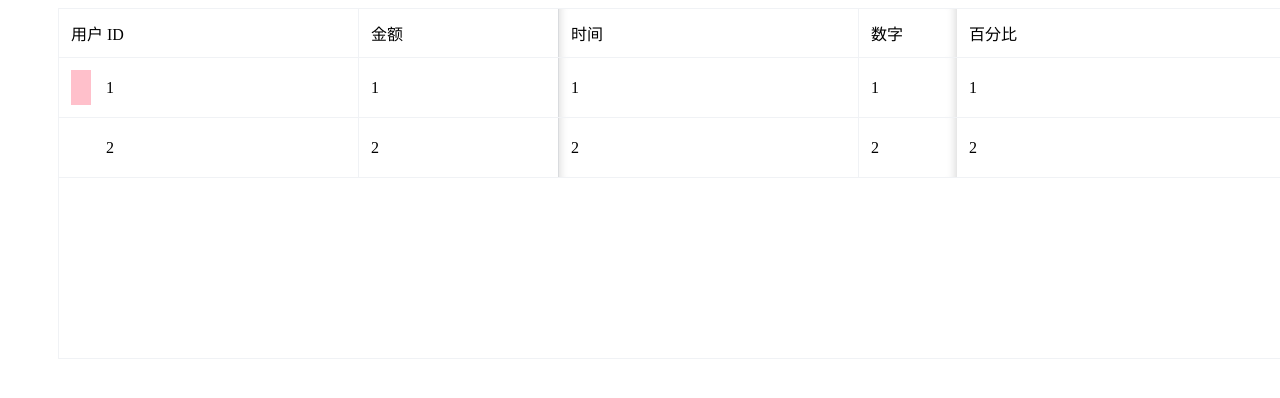
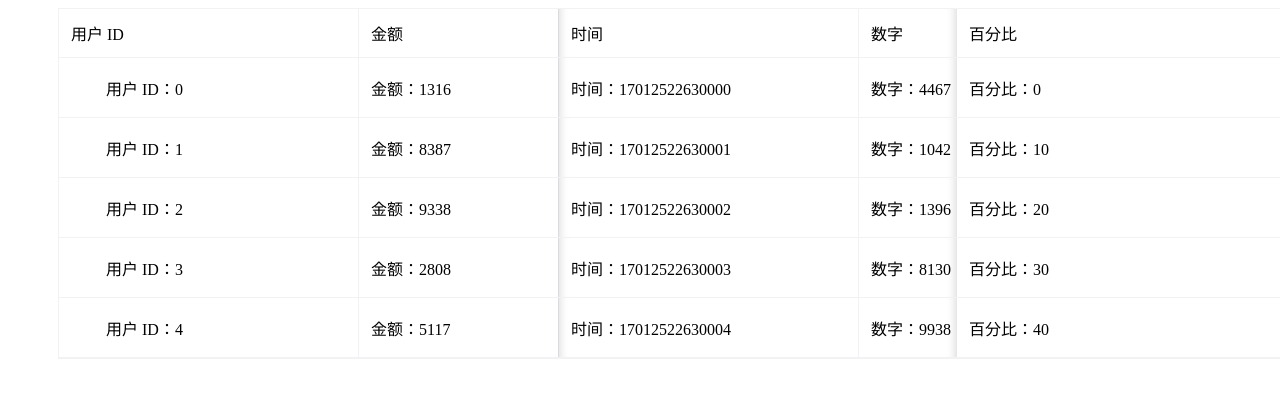
Before and after one commit to xzd-inc/MTable, a React (Vite) app: page / in a window 1280 px wide. Shown: the top 398 px of the page. Built offline with nearby package versions, Linux system fonts and the light colour scheme.

Commit message:
feat: 优化

```diff
--- a/src/mux-simple-table/docs/0-basic.tsx
+++ b/src/mux-simple-table/docs/0-basic.tsx
@@ -2,32 +2,32 @@
 import React from 'react'
 import MuxSimpleTable from '..'
 
-// const dataSource = Array.from({ length: 1000 }).map((v, i) => {
-//   return {
-//     id: '用户 ID：' + i,
-//     money: '金额：' + Math.floor(Math.random() * 10000),
-//     time: '时间：' + Date.now() + i,
-//     number: '数字：' + Math.round(Math.random() * 10000),
-//     per: '百分比：' + i * 10,
-//   }
-// })
+const dataSource = Array.from({ length: 1000000 }).map((v, i) => {
+  return {
+    id: '用户 ID：' + i,
+    money: '金额：' + Math.floor(Math.random() * 10000),
+    time: '时间：' + Date.now() + i,
+    number: '数字：' + Math.round(Math.random() * 10000),
+    per: '百分比：' + i * 10,
+  }
+})
 
-const dataSource = [
-  {
-    id: 1, money: 1, time: 1, number: 1, per: 1,
-    children: [
-      { id: 3, money: 3, time: 3, number: 3, per: 3 },
-      {
-        id: 4, money: 4, time: 4, number: 4, per: 4,
-        children: [
-          { id: 5, money: 5, time: 5, number: 5, per: 5 },
-          { id: 6, money: 6, time: 6, number: 6, per: 6 },
-        ]
-      },
-    ]
-  },
-  { id: 2, money: 2, time: 2, number: 2, per: 2 },
-]
+// const dataSource = [
+//   {
+//     id: 1, money: 1, time: 1, number: 1, per: 1,
+//     children: [
+//       { id: 3, money: 3, time: 3, number: 3, per: 3 },
+//       {
+//         id: 4, money: 4, time: 4, number: 4, per: 4,
+//         children: [
+//           { id: 5, money: 5, time: 5, number: 5, per: 5 },
+//           { id: 6, money: 6, time: 6, number: 6, per: 6 },
+//         ]
+//       },
+//     ]
+//   },
+//   { id: 2, money: 2, time: 2, number: 2, per: 2 },
+// ]
 
 export default ({ lock }) => {
   const columns = [
@@ -42,6 +42,7 @@ export default ({ lock }) => {
     <MuxSimpleTable
       isTree={true}
       bodyHeight={300}
+      rowHeight={60}
       columns={columns}
       dataSource={dataSource}
     />
--- a/src/mux-simple-table/index.tsx
+++ b/src/mux-simple-table/index.tsx
@@ -1,4 +1,4 @@
-import React, { ReactNode, useCallback, useEffect, useMemo, useRef, useState } from 'react'
+import React, { CSSProperties, ReactNode, useCallback, useEffect, useMemo, useRef, useState } from 'react'
 import ResizeObserver from 'rc-resize-observer'
 import get from 'lodash/get'
 import isEqual from 'lodash/isEqual'
@@ -20,6 +20,8 @@ export interface IProps {
   dataSource: object[]
   /** 表体高度，以 px 为单位，默认 500 */
   bodyHeight: number
+  /** 每行的高度，默认值 60px */
+  rowHeight?: number
   /** 是否为树形表格 */
   isTree?: boolean
   /** 表格每行的唯一标识，默认 id */
@@ -42,7 +44,7 @@ interface ISize {
 }
 
 export default function MuxSimpleTable(props: IProps) {
-  const { bodyHeight = 500, columns, dataSource, isTree, primaryKey = 'id', indentSize = 15, onExpanded } = props
+  const { bodyHeight = 500, rowHeight = 60, columns, dataSource, isTree, primaryKey = 'id', indentSize = 15, onExpanded } = props
 
   const [expandedRowKeys, setExpandedRowKeys] = useState<Array<string | number>>(props.defalutExpandedRowKeys || props.expandedRowKeys || [])
 
@@ -96,6 +98,7 @@ export default function MuxSimpleTable(props: IProps) {
   const [sizes, setSizes] = useState<ISize>({ x: [], y: [], leftLock: [], rightLock: [] })
 
   useEffect(() => {
+    console.time()
     const x = Array.from(
       { length: notLockColumns?.length || 0 },
       () => ({ width: 0, leftOffset: 0, rightOffset: 0, span: 1 })
@@ -133,20 +136,22 @@ export default function MuxSimpleTable(props: IProps) {
 
     const y = Array.from(
       { length: innerDataSource.length },
-      () => ({ height: 60, span: 1, topOffset: 0, bottomOffset: 0 })
+      () => ({ height: rowHeight, span: 1, topOffset: 0, bottomOffset: 0 })
     )
 
     let topOffset = 0
     let bottomOffset = 0
     for (let i = 0; i < innerDataSource.length; i++) {
-      y[i].height = 60
+      y[i].height = rowHeight
       y[i].topOffset = topOffset
       y[innerDataSource.length - i - 1].bottomOffset = bottomOffset
       y[i].span = 1
 
-      topOffset += 60
-      bottomOffset += 60
+      topOffset += rowHeight
+      bottomOffset += rowHeight
     }
+
+    console.timeEnd()
 
     setSizes({ x, y, leftLock, rightLock })
   }, [notLockColumns, innerDataSource.length, innerWidth])
@@ -338,7 +343,7 @@ export default function MuxSimpleTable(props: IProps) {
   const flexGrow = totalWidth < innerWidth ? 1 : 0
 
   return (
-    <div className="mux-simple-table">
+    <div className="mux-simple-table" style={{ '--row-height': rowHeight + 'px' } as CSSProperties}>
       {/* 表头 */}
       <div className="mux-simple-table-header-content" ref={headerDomRef}>
         <div style={{ minWidth: totalWidth, display: 'flex' }}>
--- a/src/mux-simple-table/style/main.scss
+++ b/src/mux-simple-table/style/main.scss
@@ -51,7 +51,7 @@
 }
 
 .mux-simple-table-body-cell {
-  height: 60px;
+  height: var(--row-height);
 }
 
 .mux-simple-table-left-lock-last:after {
```
